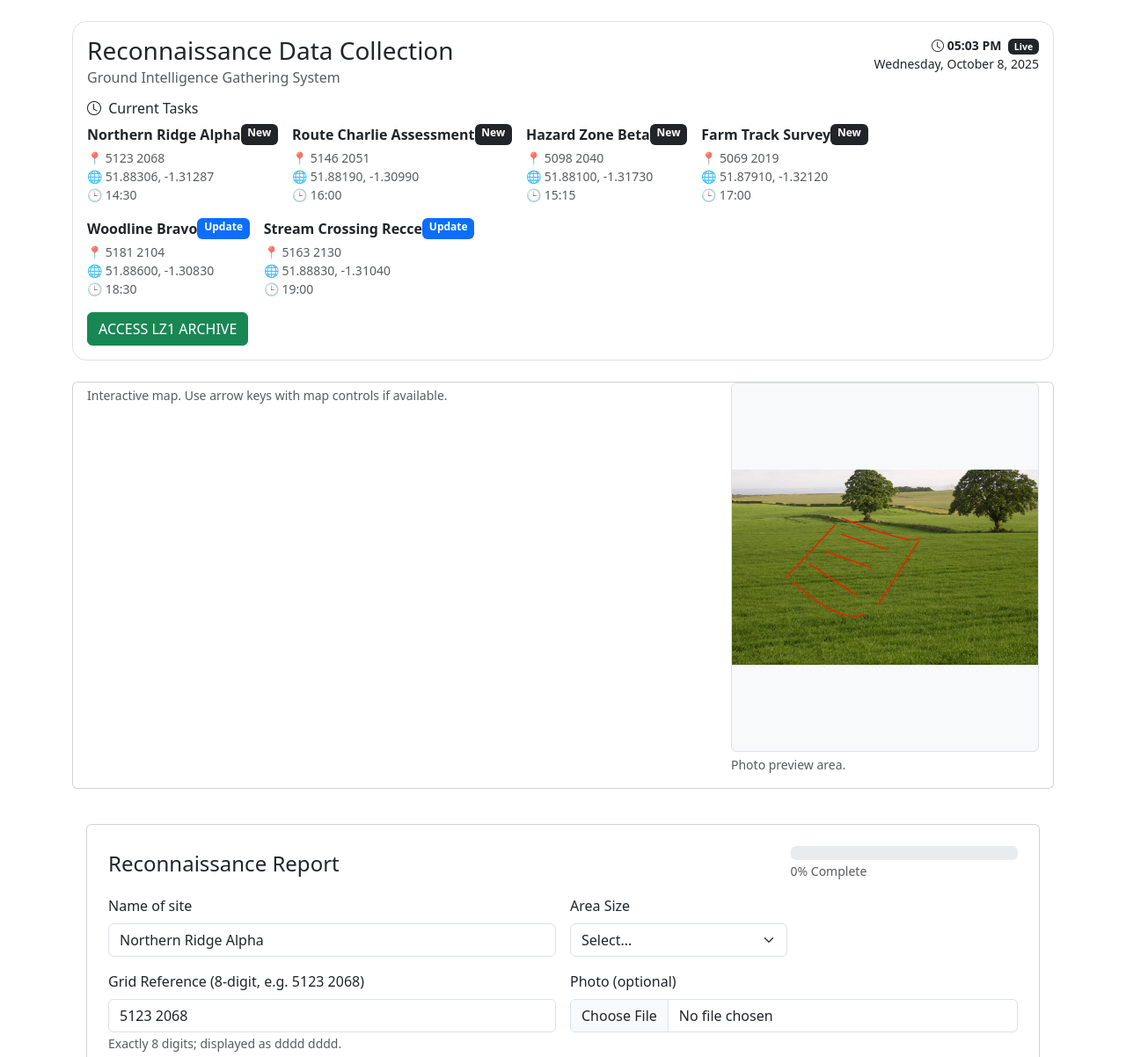
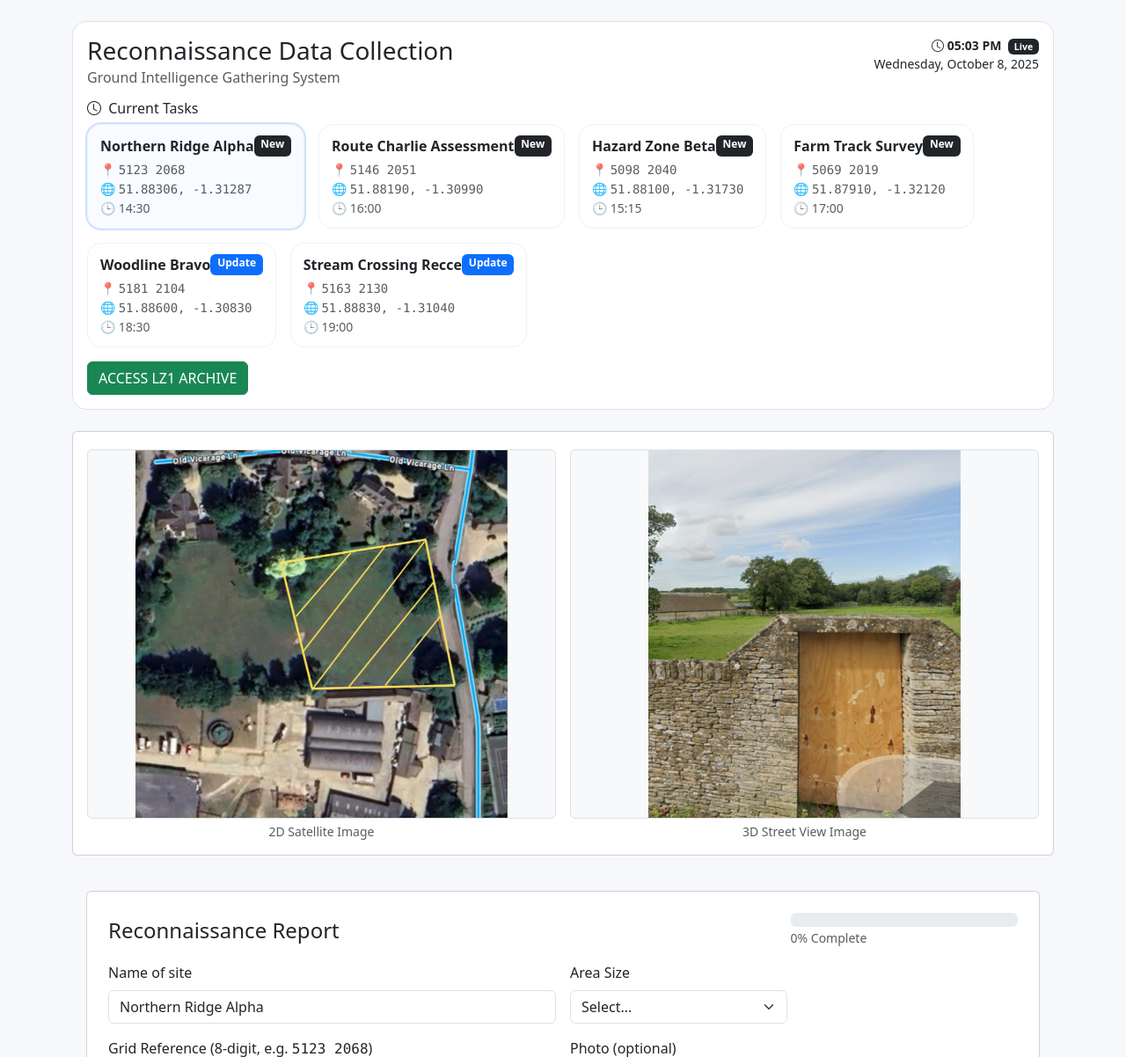
Before and after one commit to hostang/DefenceHackathon, a Flask app: page / in a window 1280 px wide. Shown: the top 1202 px of the page at 88% size. Run offline with Flask 3, Linux system fonts and the light colour scheme; some libraries are stand-ins or nearby versions.

Commit message:
Update index.html

```diff
--- a/templates/index.html
+++ b/templates/index.html
@@ -11,7 +11,7 @@
 <link href="https://cdn.jsdelivr.net/npm/bootstrap-icons@1.11.3/font/bootstrap-icons.css" rel="stylesheet">
 
 <!-- linking to static folder styles sheet -->
-<link rel="stylesheet" href="../static/img.png">
+<link rel="stylesheet" href="../static/styles.css">
 </head>
 <body>
 <!-- responsive container class with padding and vertical spacing with bootstrap -->
@@ -51,25 +51,34 @@
 
   <!-- google map card - section container for maps and photo of the location -->
   <section class="card p-3 mb-4" aria-labelledby="mediaSectionTitle">
-    <h2 id="mediaSectionTitle" class="visually-hidden">Location and Photo</h2>
-    <div class="row g-3">
-      <figure class="col-12 col-md-8 m-0">
-        <!-- map container; height is set in styles.css (#map) -->
-        <div id="map" role="img" aria-label="Satellite map showing current task location"></div>
-        <figcaption class="text-muted small mt-1">Interactive map. Use arrow keys with map controls if available.</figcaption>
-      </figure>
+    <!--<h2 id="mediaSectionTitle" class="visually-hidden">Location and Photo</h2>-->
+    <div class="row g-3 mt-1">
 
-      <figure class="col-12 col-md-4 m-0">
+        <figure class="col-12 col-md-6 m-0">
+            <!-- Photo preview container -->
+            <div id="photoPreview"
+                 class="d-flex justify-content-center align-items-center bg-light border rounded overflow-hidden"
+                 role="img"
+                 aria-label="Selected photo preview"
+                 style="height:420px;">
+              <img src="../static/img1.png" alt="Location preview"
+                   style="max-width: 100%; max-height: 100%; object-fit: contain;">
+            </div>
+            <figcaption class="text-muted small mt-1 text-center">2D Satellite Image</figcaption>
+        </figure>
+
+
+        <figure class="col-12 col-md-6 m-0">
         <!-- Photo preview container -->
         <div id="photoPreview"
              class="d-flex justify-content-center align-items-center bg-light border rounded overflow-hidden"
              role="img"
              aria-label="Selected photo preview"
              style="height:420px;">
-          <img src="../static/img.png" alt="Location preview"
+          <img src="../static/img2.png" alt="Location preview"
                style="max-width: 100%; max-height: 100%; object-fit: contain;">
         </div>
-        <figcaption class="text-muted small mt-1">Photo preview area.</figcaption>
+        <figcaption class="text-muted small mt-1 text-center">3D Street View Image</figcaption>
       </figure>
 
     </div>
@@ -78,8 +87,8 @@
   <!-- section encapsulating form -->
   <section class="p-3">
     <!-- Report Form card - container -->
-    <!-- the form is submitting file so using enctype -->
-    <form id="reportForm" class="card p-4" enctype="multipart/form-data">
+    <!-- the form is submitting file so -->
+    <form id="reportForm" class="card p-4">
       <div class="d-flex justify-content-between align-items-center mb-3">
         <h4 class="mb-0">Reconnaissance Report</h4>
         <!-- setting width of the progress bar -->
```
